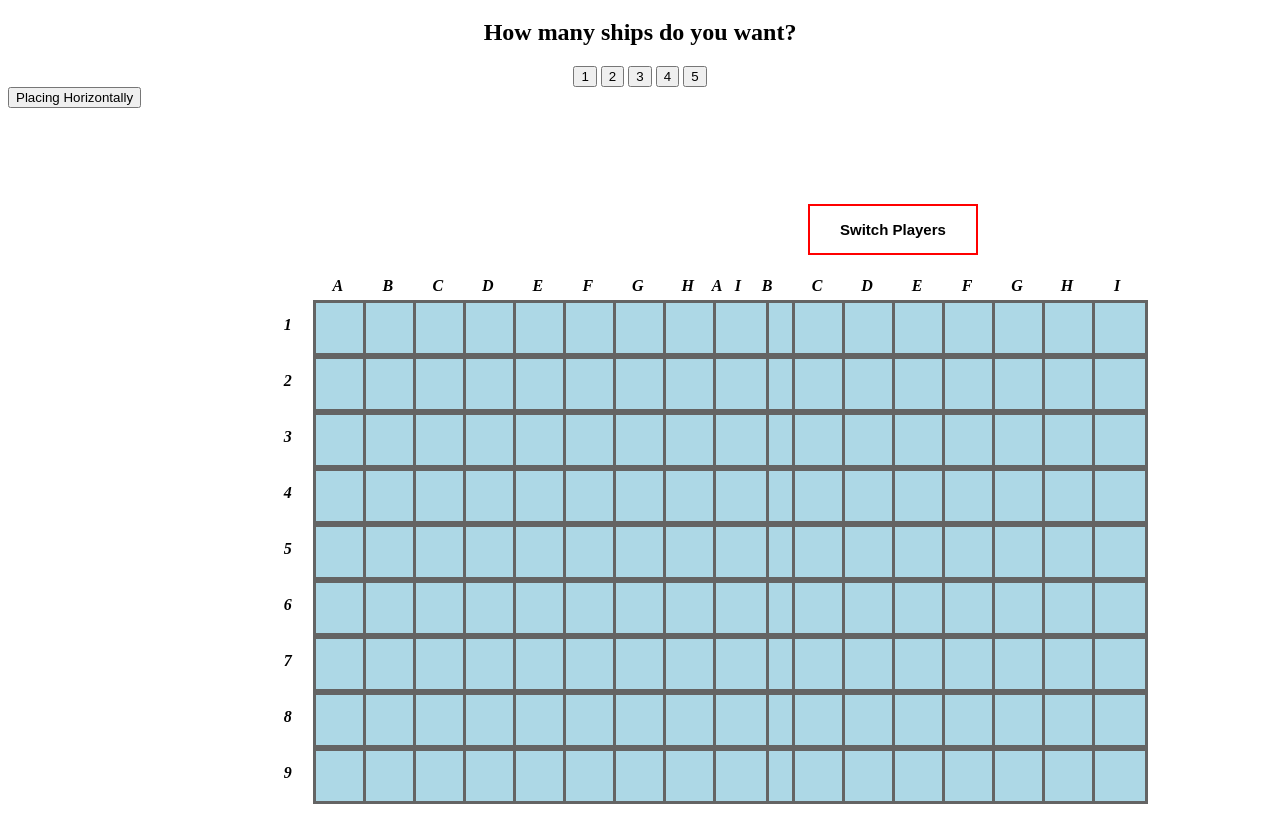
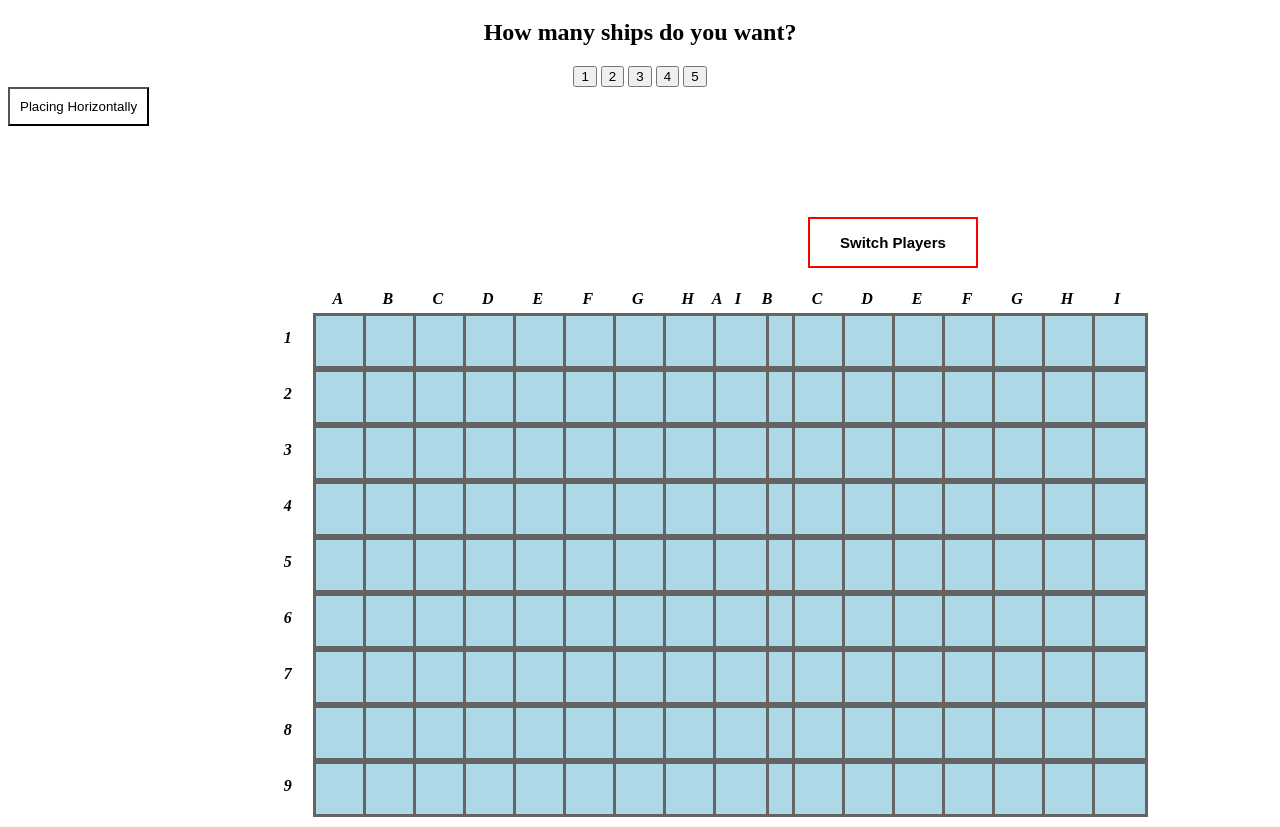
Before and after one commit to amanelso4/EECS448_Project01, a website: page board.html in a window 1280 px wide. Shown: the part 81-908 px from the top of the page. Drawn offline with Linux system fonts and the light colour scheme.

Commit message:
Small merge conflict resolved

```diff
--- a/style.css
+++ b/style.css
@@ -123,14 +123,12 @@ width: 50px;
     background-color:rgb(4, 54, 100);
 }
 
-<<<<<<< HEAD
 #result{
     text-align: center;
     font-size: large;
     font-weight: bold;
     color: blue;
 }
-=======
 #toggleDir {
     background-color: white;
     padding: 10px;
@@ -140,4 +138,3 @@ width: 50px;
 #toggleDir:hover {
     background-color: lightblue;
 }
->>>>>>> d8d8f61b574172c825f3e9e9dbea31655f398ee9
```
